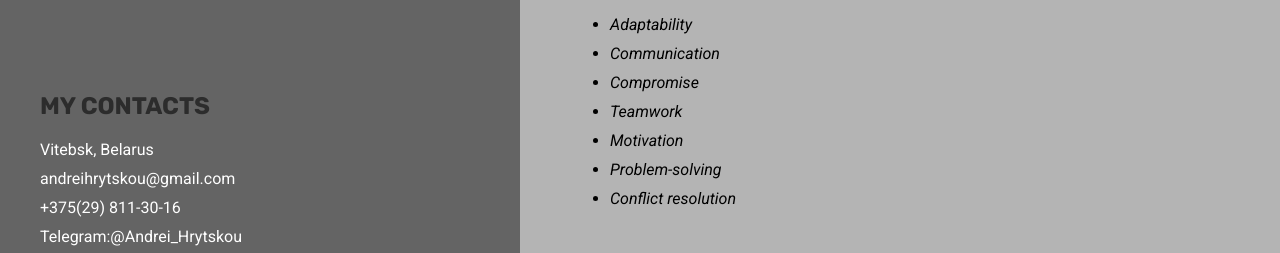
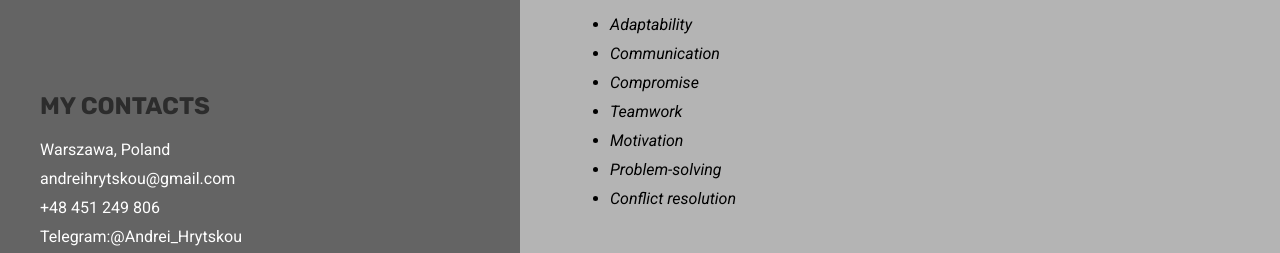
Before and after one commit to AndreiHrytskou/resume, a plain HTML site: page index.html in a window 1280 px wide. Shown: the part 1074-1327 px from the top of the page. Drawn offline with Linux system fonts and the light colour scheme.

Commit message:
mod 27.09 19.45

```diff
--- a/index.html
+++ b/index.html
@@ -46,12 +46,12 @@
 				<div class="main-contacts" id="contact">
 					<h2 class="main-contacts-title">My Contacts</h2>
 					<ul class="main-contacts-list">
-						<li class="main-contacts-list-item">Vitebsk, Belarus</li>
+						<li class="main-contacts-list-item">Warszawa, Poland</li>
 						<li class="main-contacts-list-item">
 						<a href="mailto:andreihrytskou@gmail.com">andreihrytskou@gmail.com</a>
 					</li>
 						<li class="main-contacts-list-item">
-							<a href="tel:+375(29)811-30-16">+375(29) 811-30-16</a>
+							<a href="tel:+375(29)811-30-16">+48 451 249 806</a>
 						</li>
 						<li class="main-contacts-list-item">
 							<a href="https://t.me/Andrei_Hrytskou" class="">Telegram:@Andrei_Hrytskou</a>
```
